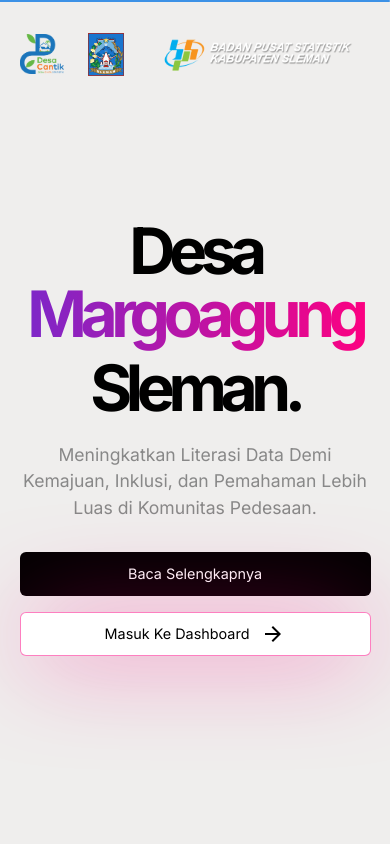
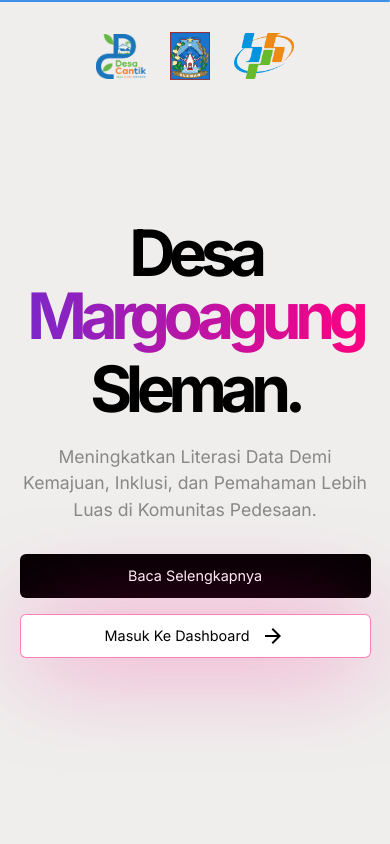
Before and after one commit to nubisub/desa-cantik, a Next.js app: page / in a window 390 px wide. Shown: the top 844 px of the page. Built offline with nearby package versions, Linux system fonts and the light colour scheme.

Commit message:
fix
fix responsive log on homepage

```diff
--- a/src/app/components/home/Page-1.jsx
+++ b/src/app/components/home/Page-1.jsx
@@ -85,7 +85,7 @@ export default function Page1() {
           <motion.div
             initial={{ opacity: 0, x: -30 }}
             animate={{ opacity: 1, x: 0 }}
-            transition={{ duration: 0.3, delay: 0.3 }}
+            transition={{ duration: 0.3, delay: 0.2 }}
           >
             <Tooltip
               title={"Pemerintah Kabupaten Sleman"}
@@ -105,10 +105,18 @@ export default function Page1() {
               </Link>
             </Tooltip>
           </motion.div>
+          <Box
+            sx={{
+              display: {
+                md: "block",
+                xs: "none",
+              },
+            }}
+          >
             <motion.div
               initial={{ opacity: 0, x: -30 }}
               animate={{ opacity: 1, x: 0 }}
-            transition={{ duration: 0.3, delay: 0.2 }}
+              transition={{ duration: 0.3, delay: 0.3 }}
             >
               <Tooltip
                 title={"BPS Kabupaten Sleman"}
@@ -123,11 +131,50 @@ export default function Page1() {
                     width={0}
                     height={0}
                     layout="responsive"
-                  style={{ objectFit: "cover", maxWidth: "250px" }}
+                    style={{
+                      objectFit: "cover",
+                      maxWidth: "260px",
+                    }}
                   />
                 </Link>
               </Tooltip>
             </motion.div>
+          </Box>
+          <Box
+            sx={{
+              display: {
+                xs: "block",
+                md: "none",
+              },
+            }}
+          >
+            <motion.div
+              initial={{ opacity: 0, x: -30 }}
+              animate={{ opacity: 1, x: 0 }}
+              transition={{ duration: 0.3, delay: 0.3 }}
+            >
+              <Tooltip
+                title={"BPS Kabupaten Sleman"}
+                arrow
+                variant="outlined"
+                size="sm"
+              >
+                <Link href={"https://slemankab.bps.go.id/"} target={"_blank"}>
+                  <NextImage
+                    src={"/logo-bps.png"}
+                    alt={"Pemkab Sleman Logo"}
+                    width={0}
+                    height={0}
+                    layout="responsive"
+                    style={{
+                      objectFit: "cover",
+                      maxWidth: "60px",
+                    }}
+                  />
+                </Link>
+              </Tooltip>
+            </motion.div>
+          </Box>
           {/*<Box>*/}
           {/*  [Desa*/}
           {/*  <span*/}
```
Also changed, not shown: public/logo-bps-sleman.png. Lines whose indentation alone changed are shown as unchanged.
